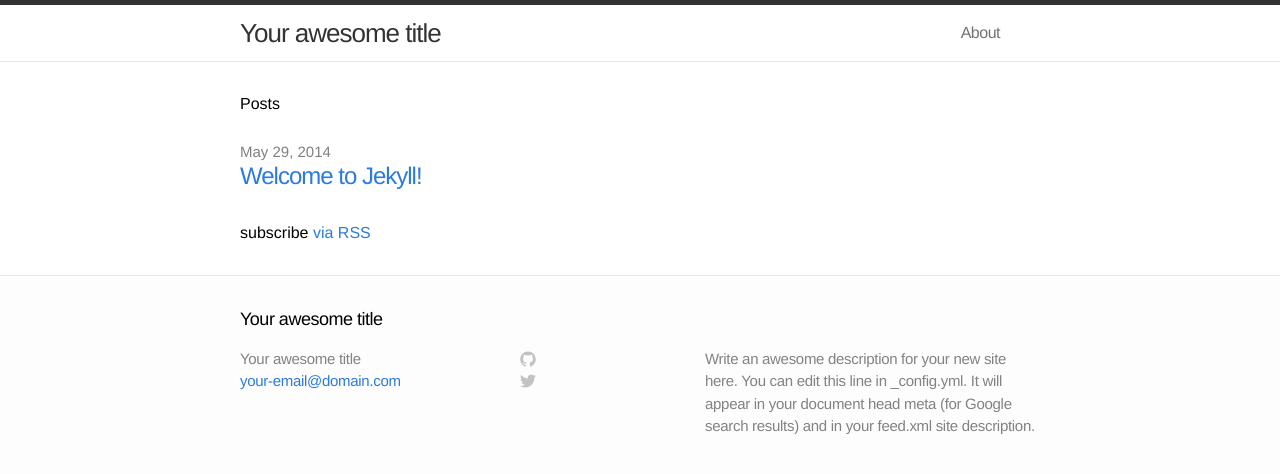
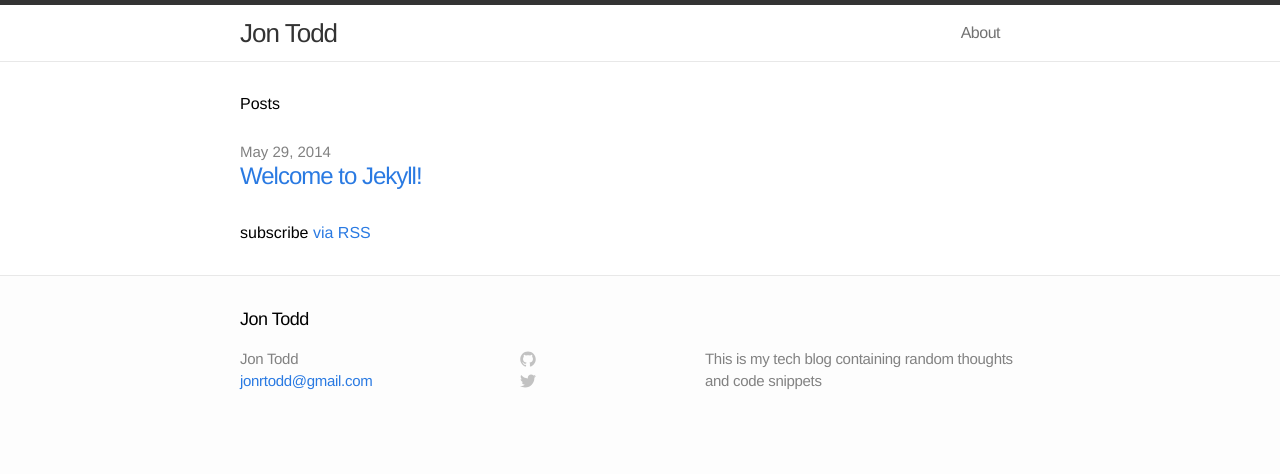
Before and after one commit to jontodd/jontodd.github.io, a Jekyll site: the page built from index.html, in a window 1280 px wide. Shown: the top 474 px of the page. Built offline with Jekyll 4.4.1, drawn with Linux system fonts in a browser that asks for light colours.

Commit message:
Configured site with my settings

```diff
--- a/_config.yml
+++ b/_config.yml
@@ -1,9 +1,9 @@
 # Site settings
-title: Your awesome title
-email: your-email@domain.com
-description: "Write an awesome description for your new site here. You can edit this line in _config.yml. It will appear in your document head meta (for Google search results) and in your feed.xml site description."
+title: Jon Todd
+email: jonrtodd@gmail.com
+description: "This is my tech blog containing random thoughts and code snippets"
 baseurl: ""
-url: "http://yourdomain.com"
+url: "http://jontodd.github.io"
 
 # Build settings
 markdown: kramdown
```
